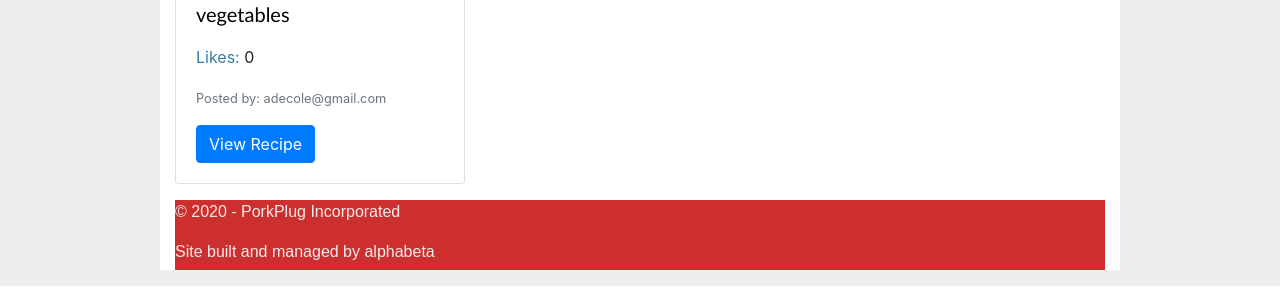
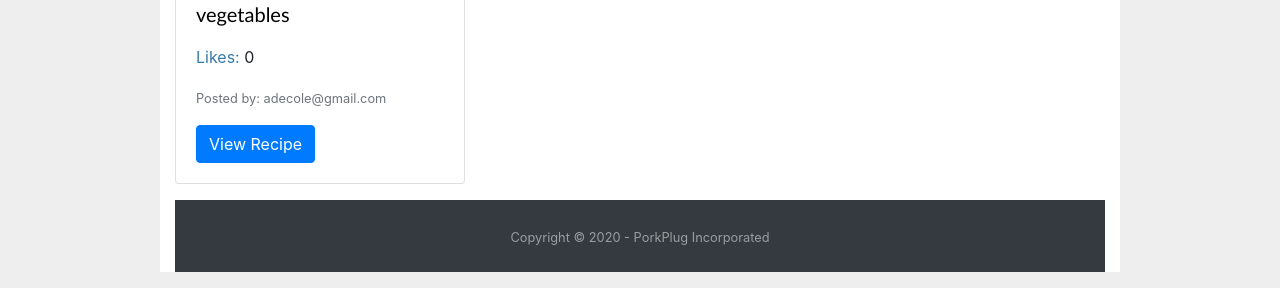
Before and after one commit to busayor/PorkPlug, a Flask app: page / in a window 1280 px wide. Shown: the part 1268-1556 px from the top of the page. Run offline with Flask 2, Linux system fonts and the light colour scheme; data comes from the database, SQL or seed files in the repository; some libraries are stand-ins or nearby versions; some web fonts are replaced.

Commit message:
footer edit

```diff
--- a/static/styles/styles.css
+++ b/static/styles/styles.css
@@ -156,6 +156,11 @@ input[type=submit] { align-self: start; min-width: 10em; }
     color: white;
   }
 
+  #sticky-footer {
+    flex-shrink: none;
+    background-color: #cc2f2e;;
+  }
+
 /* Extra small devices (phones, 600px and down) */
 @media only screen and (max-width: 600px) {
     .carousel-caption{
--- a/templates/base.html
+++ b/templates/base.html
@@ -55,10 +55,15 @@
             {% endblock %}
         </div>
             <!-- Footer -->
-              <footer class="page-footer">
+              <!-- <footer class="page-footer">
                 <div class="copyright">
-                  <p>&copy 2020 - PorkPlug Incorporated</p>
+                  <p style="padding: 5px; margin: 5px;">&copy 2020 - PorkPlug Incorporated</p>
                   <p>Site built and managed by alphabeta</p>
+                </div>
+              </footer> -->
+              <footer id="sticky-footer" class="py-4 bg-dark text-white-50">
+                <div class="container text-center">
+                  <small>Copyright &copy; 2020 - PorkPlug Incorporated</small>
                 </div>
               </footer>
             <!-- Footer -->
```
